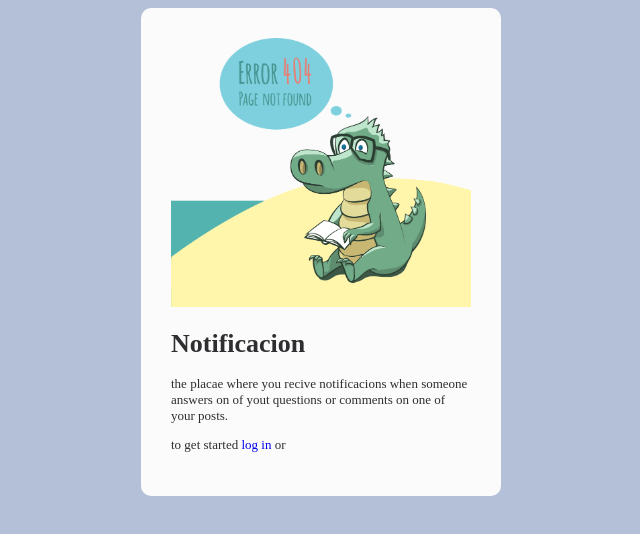
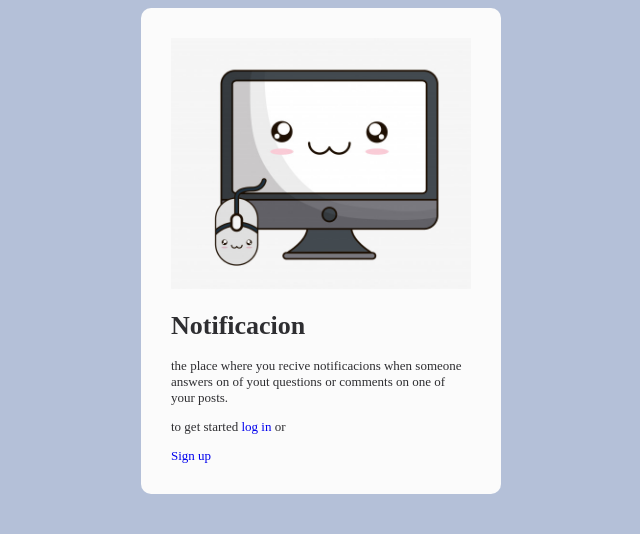
Before and after one commit to carokartu/ejercicio-1-notificacion, a plain HTML site: page index.html in a window 1280 px wide. Shown: the whole page, without its empty margins (319-959 px from the left). Drawn offline with Linux system fonts and the light colour scheme.

Commit message:
terminado

```diff
--- a/index.html
+++ b/index.html
@@ -9,14 +9,14 @@
 <body>
    <div class=" principal">
        <div class="caja-uno">
-         <img class="error" src="error.png" alt="">
+         <img class="error" src="compuraton.jpg" alt="">
        <h1> Notificacion </h1>
-       <p> the placae where you recive notificacions when someone answers on of yout
+       <p> the place where you recive notificacions when someone answers on of yout
            questions or comments on one of your posts.
        </p>
 
         <p> to get started <a href="#"> log in </a> or </p>
-        <a href="# ">          </a>
+        <a href="# ">  Sign up        </a>
 
 
     </div>
```
Also changed, not shown: compuraton.jpg (added).
